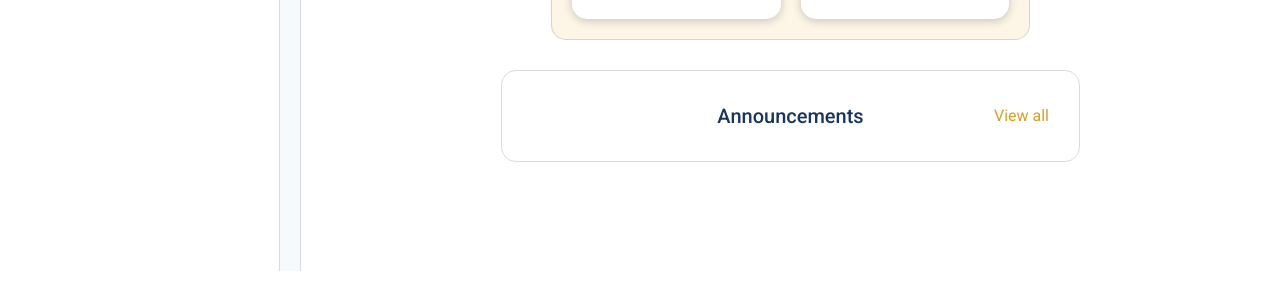
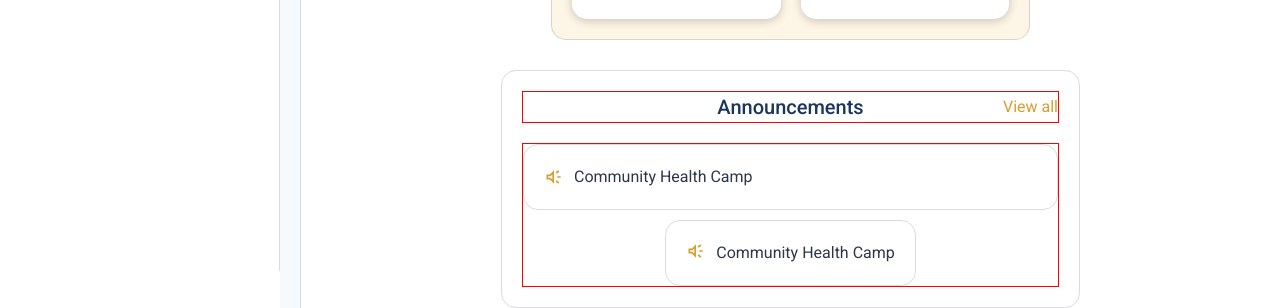
Before and after one commit to Mogith-Code/SmartGN-Digital-GN-Service-Management-System, a React (Vite) app in the folder SmartGN/: page /ResidentDashboard in a window 1280 px wide. Shown: the part 624-932 px from the top of the page. Before the commit the page ends 895 px from the top, so only its background shows below. Built offline with nearby package versions, Linux system fonts and the light colour scheme; no server answers.

Commit message:
Created Announcements.jsx

```diff
--- a/SmartGN/src/Components/ResidentDashboard/Announcements.jsx
+++ b/SmartGN/src/Components/ResidentDashboard/Announcements.jsx
@@ -1,17 +1,47 @@
 import React from "react";
+import announcementIcon from "../../assets/brand_awareness_24dp_D69E2E_FILL0_wght400_GRAD0_opsz24.svg";
 
 function Announcements() {
   return (
     <>
-      <div className="flex w-full justify-between items-center">
+      <div className="flex flex-col w-full gap-[20px]">
+        <div className="flex w-full justify-between items-center border border-[red]">
           <div className="flex text-[white] text-[16px]">
             <span>View all</span>
           </div>
           <div className="flex text-[#1B365D] font-medium text-[20px]">
             Announcements
           </div>
-        <div className="flex text-[#D69E2E] text-[16px]">
+          <div className="flex text-[#D69E2E] text-[16px] bover: cursor-pointer hover:underline hover:font-medium">
             <span>View all</span>
+          </div>
+        </div>
+
+        <div className="flex flex-col gap-[10px] w-full justify-between items-center border border-[red]">
+          <div className="flex w-full border border-[#2D37482D] rounded-[15px] p-[20px]">
+            <div className="flex gap-[10px] items-center">
+              <img
+                src={announcementIcon}
+                alt="announcement icon"
+                className="h-[20px]"
+              />
+              <span className="text-[#2D3748] text-[16px]">
+                Community Health Camp
+              </span>
+            </div>
+          </div>
+          <div className="flex border border-[#2D37482D] rounded-[15px] p-[20px]">
+            <div className="flex gap-[10px]">
+              <img
+                src={announcementIcon}
+                alt="announcement icon"
+                className="h-[20px]"
+              />
+              <span className="text-[#2D3748] text-[16px]">
+                Community Health Camp
+              </span>
+            </div>
+          </div>
         </div>
       </div>
     </>
--- a/SmartGN/src/Components/ResidentDashboard/ResidentDashboardLayout.jsx
+++ b/SmartGN/src/Components/ResidentDashboard/ResidentDashboardLayout.jsx
@@ -234,7 +234,7 @@ function ResidentDashboardLayout() {
         <QuickActions />
       </div>
 
-      <div className="flex mx-[200px] border border-[#2D37482D] rounded-[15px] mt-[30px] p-[30px]">
+      <div className="flex mx-[200px] border border-[#2D37482D] rounded-[15px] mt-[30px] p-[20px] ">
         <Announcements />
       </div>
     </>
```
Lines whose indentation alone changed are shown as unchanged.
